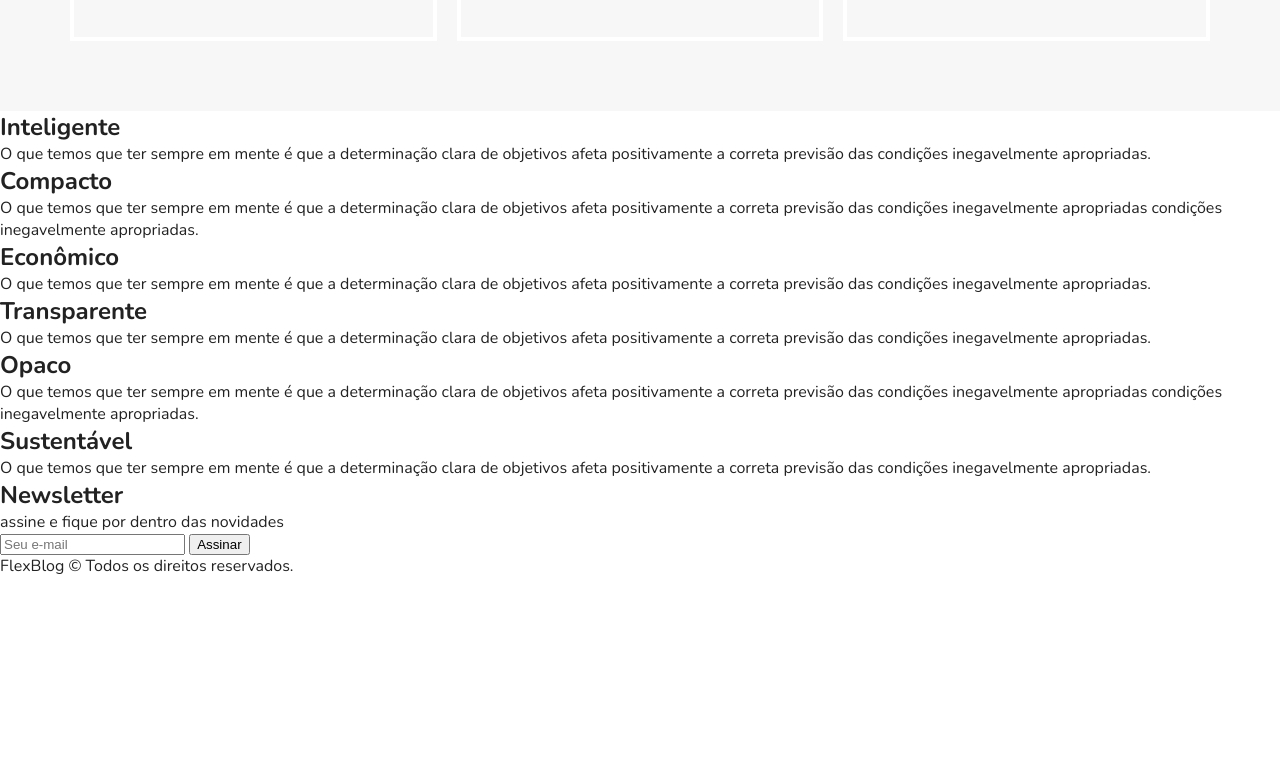
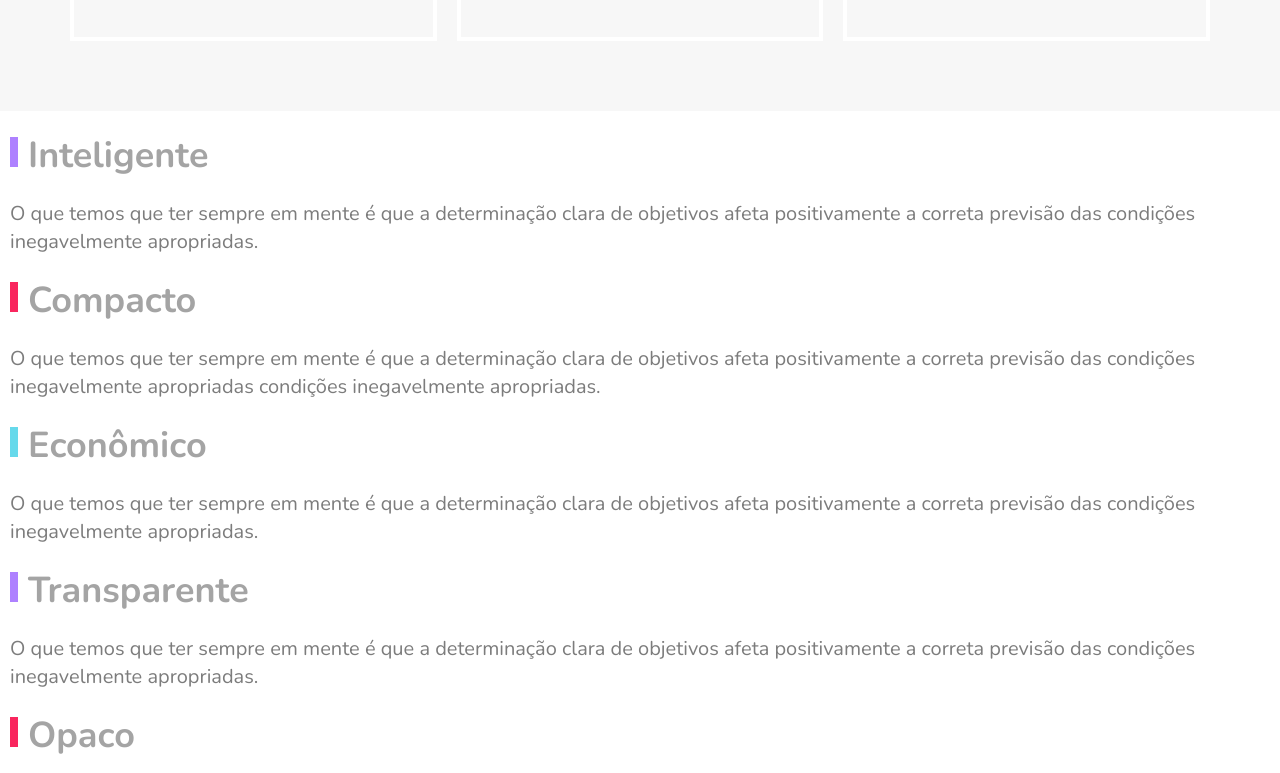
Before and after one commit to GustavoEmiliano/flexblog, a plain HTML site: page index.html in a window 1280 px wide. Shown: the part 2447-3220 px from the top of the page. Before the commit the page ends 3024 px from the top, so only its background shows below. Drawn offline with nearby package versions, Linux system fonts and the light colour scheme.

Commit message:
style: section qualities

```diff
--- a/css/style.css
+++ b/css/style.css
@@ -266,3 +266,46 @@ img {
         order: -1;
     }
 }
+/* Qualidades */
+.qualidade {
+    max-width: 960px;
+    margin: 60px auto;
+    display: flex;
+    flex-wrap: wrap;
+}
+
+.qualidade-item {
+    flex: 1 1 300px;
+    margin: 20px 10px;
+}
+
+.qualidade-item h2 {
+    font-size: 2.25rem;
+    color: #a4a4a4;
+    margin-bottom: 20px;
+}
+
+.qualidade-item h2::before {
+    content: "";
+    display: inline-block;
+    width: 8px;
+    height: 30px;
+    margin-right: 10px;
+}
+
+.qualidade-item:nth-of-type(3n+1) h2::before {
+    background: #ae81ff;
+}
+
+.qualidade-item:nth-of-type(3n+2) h2::before {
+    background: #f9265e;
+}
+.qualidade-item:nth-of-type(3n+3) h2::before {
+    background: #66d9eb;
+}
+
+.qualidade-item p {
+    font-size: 1.25rem;
+    line-height: 1.4;
+    color: #7c7c7c;
+}
```
